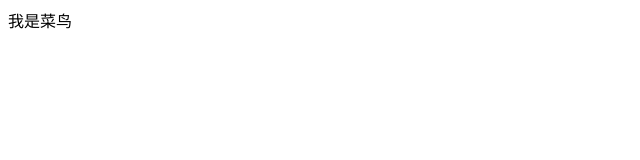
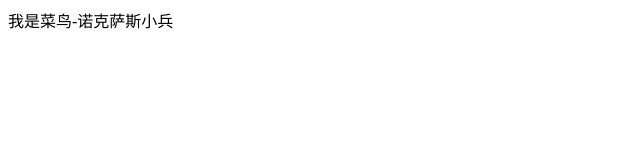
Before and after one commit to logenfire/demo, a plain HTML site: page index.html in a window 1280 px wide. Shown: the whole page, without its empty margins (0-640 px from the left). Drawn offline with Linux system fonts and the light colour scheme.

```diff
--- a/index.html
+++ b/index.html
@@ -4,6 +4,6 @@
         <meta charset="utf-8">
     </head>
     <body>
-    	<div>我是菜鸟</div>
+    	<div>我是菜鸟-诺克萨斯小兵</div>
     </body>
 </html>
```
Also changed, not shown: 1 other file.
